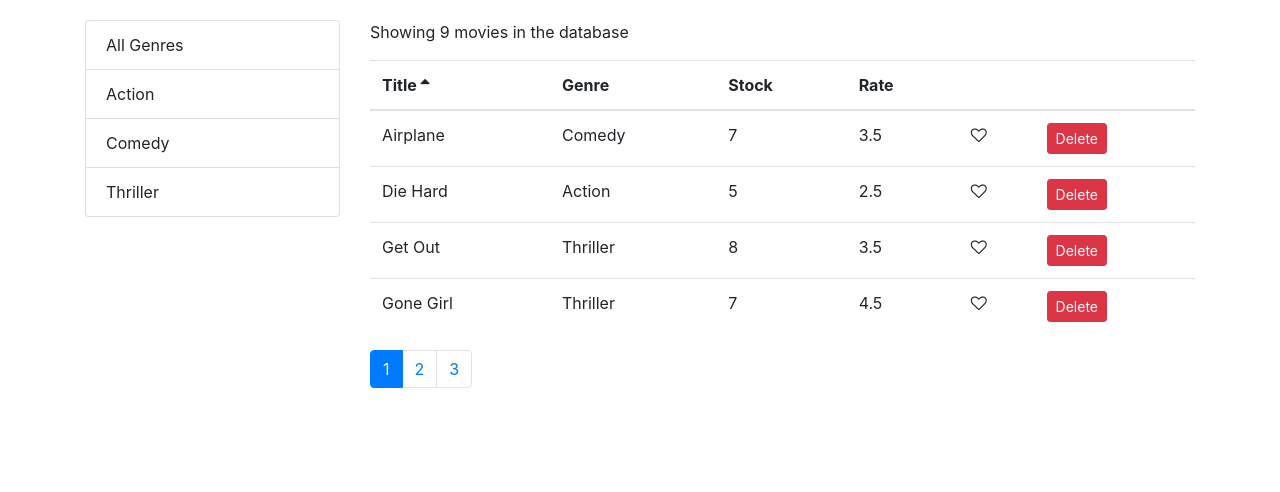
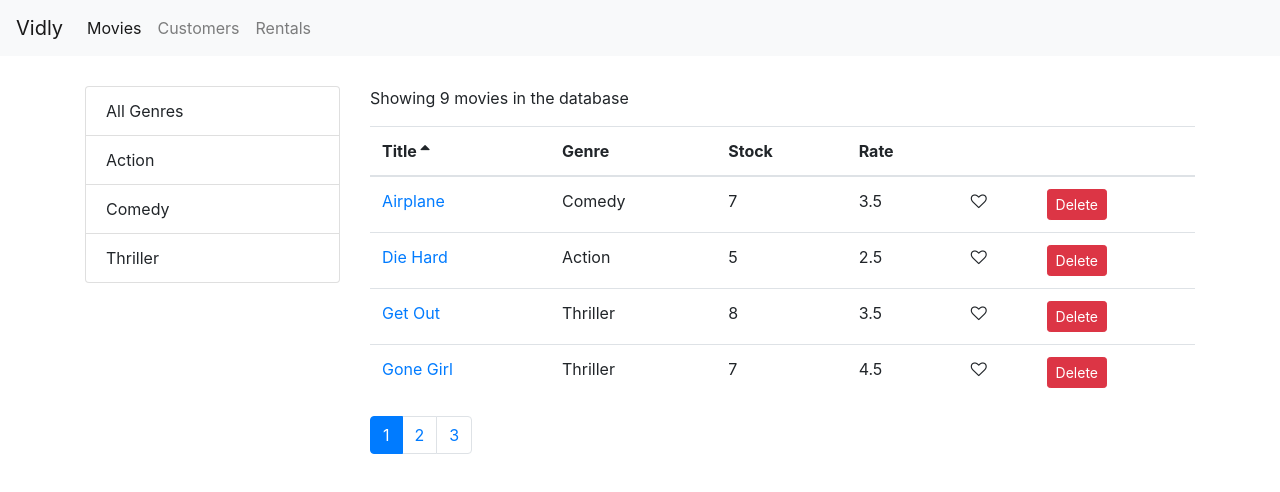
Before and after one commit to qiannyqian/react-vidly, a React (Create React App) app: page /movies in a window 1280 px wide. Shown: the top 492 px of the page. Built offline with nearby package versions, Linux system fonts and the light colour scheme.

Commit message:
Added navbar

```diff
--- a/src/App.js
+++ b/src/App.js
@@ -1,15 +1,22 @@
 import React from 'react';
 import { Route, Redirect, Switch } from 'react-router-dom';
+
 import Movies from './components/movies';
-import './App.css';
+import MovieForm from './components/movieForm';
 import Rentals from './components/rentals';
 import Customers from './components/customers';
 import NotFound from './components/notFound';
+import NavBar from './components/navBar';
+
+import './App.css';
 
 function App() {
   return (
+    <React.Fragment>
+      <NavBar />
       <main className="container">
         <Switch>
+          <Route path="/movies/:id" component={MovieForm} />
           <Route path="/movies" component={Movies} />
           <Route path="/customers" component={Customers} />
           <Route path="/rentals" component={Rentals} />
@@ -18,6 +25,7 @@ function App() {
           <Redirect to="/not-found" />
         </Switch>
       </main>
+    </React.Fragment>
   );
 }
 
--- a/src/components/movieForm.jsx
+++ b/src/components/movieForm.jsx
@@ -1,7 +1,19 @@
 import React from 'react';
 
-const MovieForm = () => {
-  return <h1>Movie Form</h1>;
+const MovieForm = ({ match, history }) => {
+  return (
+    <div>
+      <h1>Movie Form </h1>
+      {match.params.id}
+      <br />
+      <button
+        className="btn btn-primary"
+        onClick={() => history.push('/movies')}
+      >
+        Save
+      </button>
+    </div>
+  );
 };
 
 export default MovieForm;
--- a/src/components/moviesTable.jsx
+++ b/src/components/moviesTable.jsx
@@ -1,10 +1,19 @@
 import React, { Component } from 'react';
+import { Link } from 'react-router-dom';
 import Table from '../components/common/table';
 import Like from '../components/common/like';
 
 class MoviesTable extends Component {
   columns = [
-    { path: 'title', label: 'Title' },
+    {
+      path: 'title',
+      label: 'Title',
+      content: (movie) => (
+        <Link Link to={`/movies/${movie._id}`}>
+          {movie.title}
+        </Link>
+      ),
+    },
     { path: 'genre.name', label: 'Genre' },
     { path: 'numberInStock', label: 'Stock' },
     { path: 'dailyRentalRate', label: 'Rate' },
--- /dev/null
+++ b/src/components/navBar.jsx
@@ -0,0 +1,46 @@
+import React from 'react';
+import { Link, NavLink } from 'react-router-dom';
+
+const NavBar = () => {
+  return (
+    <nav className="navbar navbar-expand-lg navbar-light bg-light">
+      <Link className="navbar-brand" to="/">
+        Vidly
+      </Link>
+
+      <button
+        className="navbar-toggler"
+        type="button"
+        data-toggle="collapse"
+        data-target="#navbarSupportedContent"
+        aria-controls="navbarSupportedContent"
+        aria-expanded="false"
+        aria-label="Toggle navigation"
+      >
+        <span className="navbar-toggler-icon"></span>
+      </button>
+
+      <div className="collapse navbar-collapse" id="navbarSupportedContent">
+        <ul className="navbar-nav mr-auto">
+          <li className="nav-item">
+            <NavLink className="nav-link" to="">
+              Movies <span className="sr-only">(current)</span>
+            </NavLink>
+          </li>
+          <li className="nav-item">
+            <NavLink className="nav-link" to="/customers">
+              Customers
+            </NavLink>
+          </li>
+          <li className="nav-item">
+            <NavLink className="nav-link" to="/rentals">
+              Rentals
+            </NavLink>
+          </li>
+        </ul>
+      </div>
+    </nav>
+  );
+};
+
+export default NavBar;
--- a/src/index.css
+++ b/src/index.css
@@ -5,7 +5,6 @@ body {
     sans-serif;
   -webkit-font-smoothing: antialiased;
   -moz-osx-font-smoothing: grayscale;
-  padding: 20px 0 0 0;
 }
 
 code {
@@ -16,3 +15,7 @@ code {
 .clickable {
   cursor: pointer
 }
+
+.navbar {
+  margin-bottom: 30px;
+}
```
Lines whose indentation alone changed are shown as unchanged.
